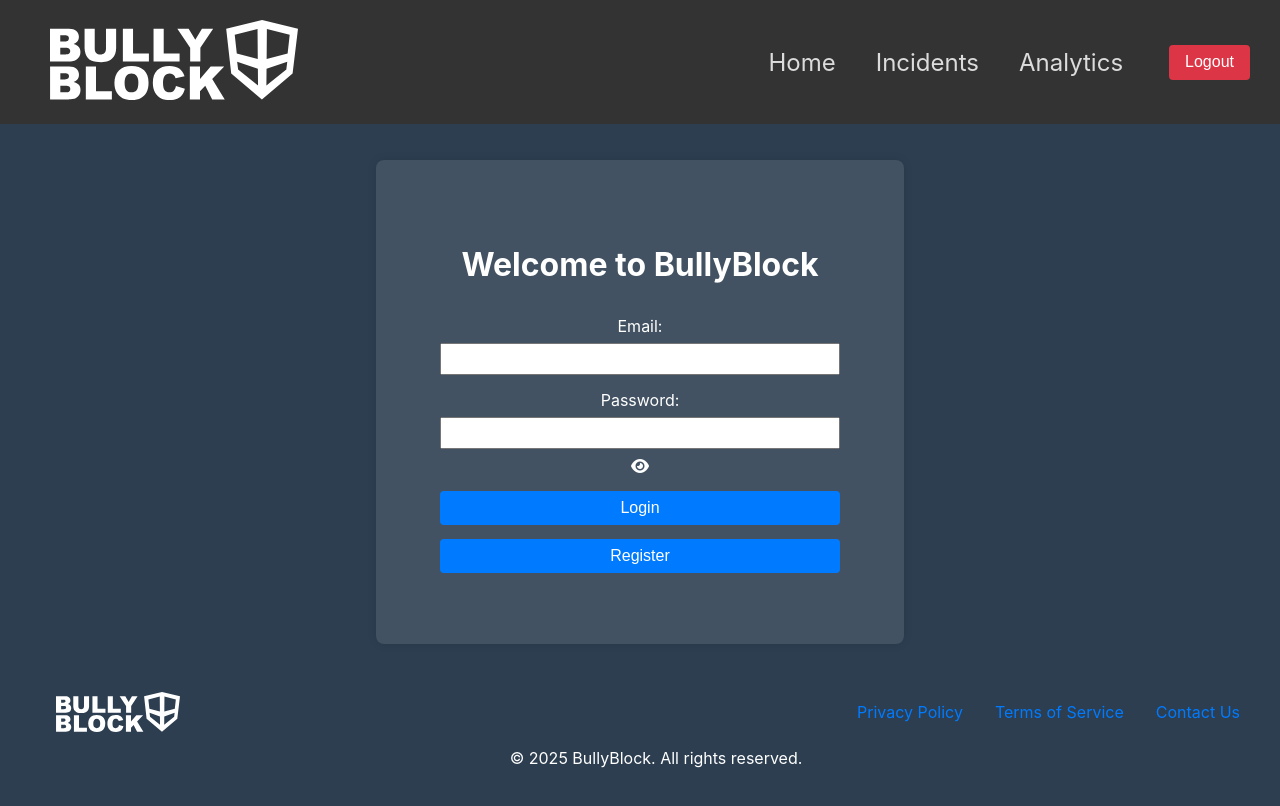
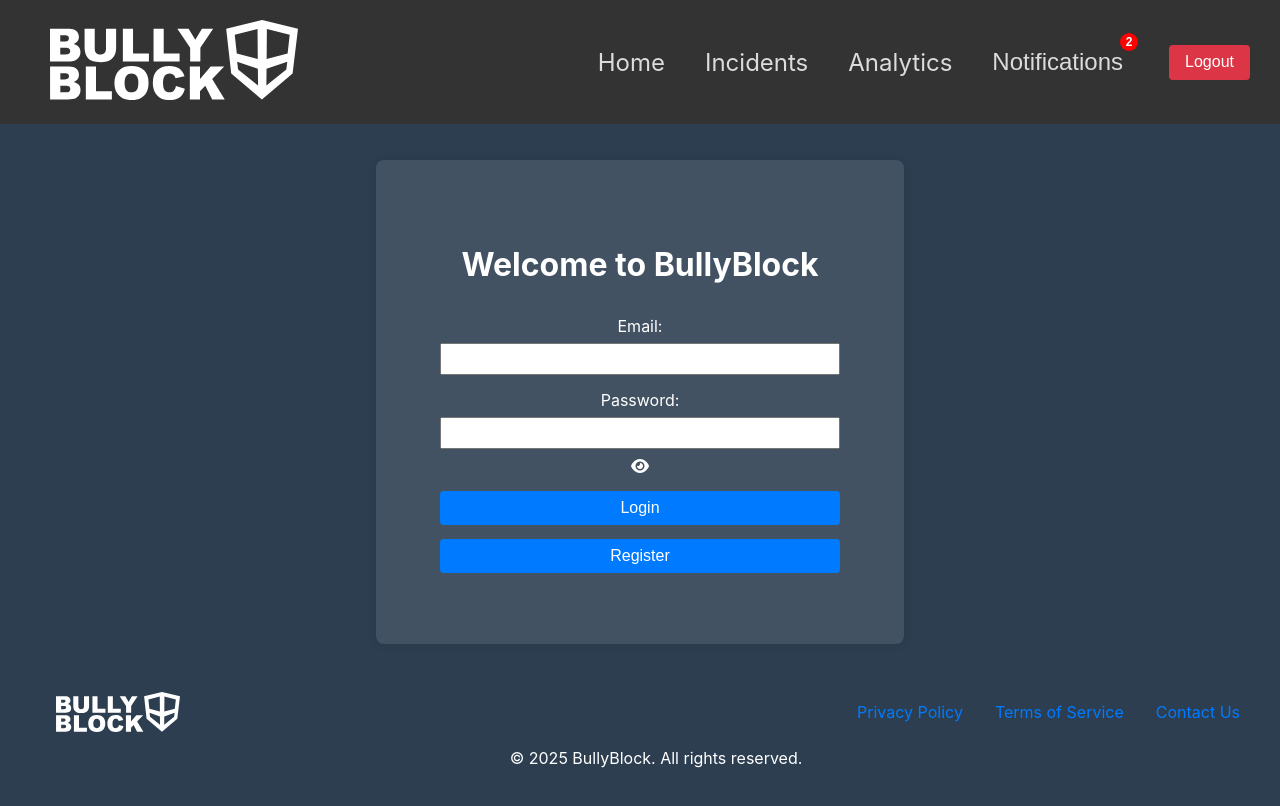
Before and after one commit to jcast046/Bully_Block_Project, a React (Create React App) app in the folder bullyblock-dashboard/: page /login in a window 1280 px wide. Shown: the top 806 px of the page. Built offline with nearby package versions, Linux system fonts and the light colour scheme; sample sign-in values are in the browser's storage.

Commit message:
Notifications Button Formatting Fix

```diff
--- a/bullyblock-dashboard/src/components/common/Navbar.css
+++ b/bullyblock-dashboard/src/components/common/Navbar.css
@@ -154,13 +154,13 @@ nav {
     left: 50%;
   }
 
-  /*.notifications-button {
+  .notifications-button {
     background: none;
     border: none;
     cursor: pointer;
     position: relative;
     padding: 10px 15px;
-    font-size: 16px;
+    font-size: 24px;
     color: white;
 }
 
@@ -197,6 +197,6 @@ nav {
     box-shadow: 0 4px 10px rgba(0, 0, 0, 0.2);
     padding: 10px;
     z-index: 100;
-} */
+}
 
 }
--- a/bullyblock-dashboard/src/components/common/Navbar.js
+++ b/bullyblock-dashboard/src/components/common/Navbar.js
@@ -4,7 +4,7 @@ import './Navbar.css';
 import logo from '../../assets/images/logo3-white.svg';
 import { AuthContext } from '../../AuthContext';
 import Button from '../common/Button';
-/*import NotificationPopUp from '../common/NotificationPopUp'; */
+import NotificationPopUp from '../common/NotificationPopUp';
 
 const Navbar = () => {
     // State to track whether the menu is open or closed
@@ -47,6 +47,7 @@ const Navbar = () => {
                     <Link to="/dashboard">Home</Link>
                     <Link to="/incidents">Incidents</Link>
                     <Link to="/analytics">Analytics</Link>
+                    <div className="/Notifications"><NotificationPopUp /> </div>
                     <Button text="Logout" onClick={handleLogout} className="logout-button" />
                 </div>
             )}
--- a/bullyblock-dashboard/src/components/common/NotificationPopUp.css
+++ b/bullyblock-dashboard/src/components/common/NotificationPopUp.css
@@ -9,8 +9,10 @@
     cursor: pointer;
     position: relative;
     padding: 10px;
-    font-size: 16px;
-    color: white; /* Adjust based on your theme */
+    font-size: 24px;
+    color: #dcdcdc;
+    border-radius: 5px;
+    transition: color 0.3s ease, background-color 0.3s ease;
   }
 
   .notification-badge {
@@ -33,7 +35,7 @@
     position: absolute;
     top: 40px;
     right: 0;
-    background: #1e293b; /* Tailwind dark blue */
+    background: #1e293b;
     color: white;
     width: 250px;
     border-radius: 8px;
@@ -44,7 +46,7 @@
 
   .notification-item {
     padding: 8px;
-    border-bottom: 1px solid #334155; /* Slightly lighter blue */
+    border-bottom: 1px solid #334155;
   }
 
   .notification-item:last-child {
@@ -54,5 +56,5 @@
   .no-notifications {
     text-align: center;
     padding: 10px;
-    color: #94a3b8; /* Tailwind gray-400 */
+    color: #94a3b8;
   }
```
